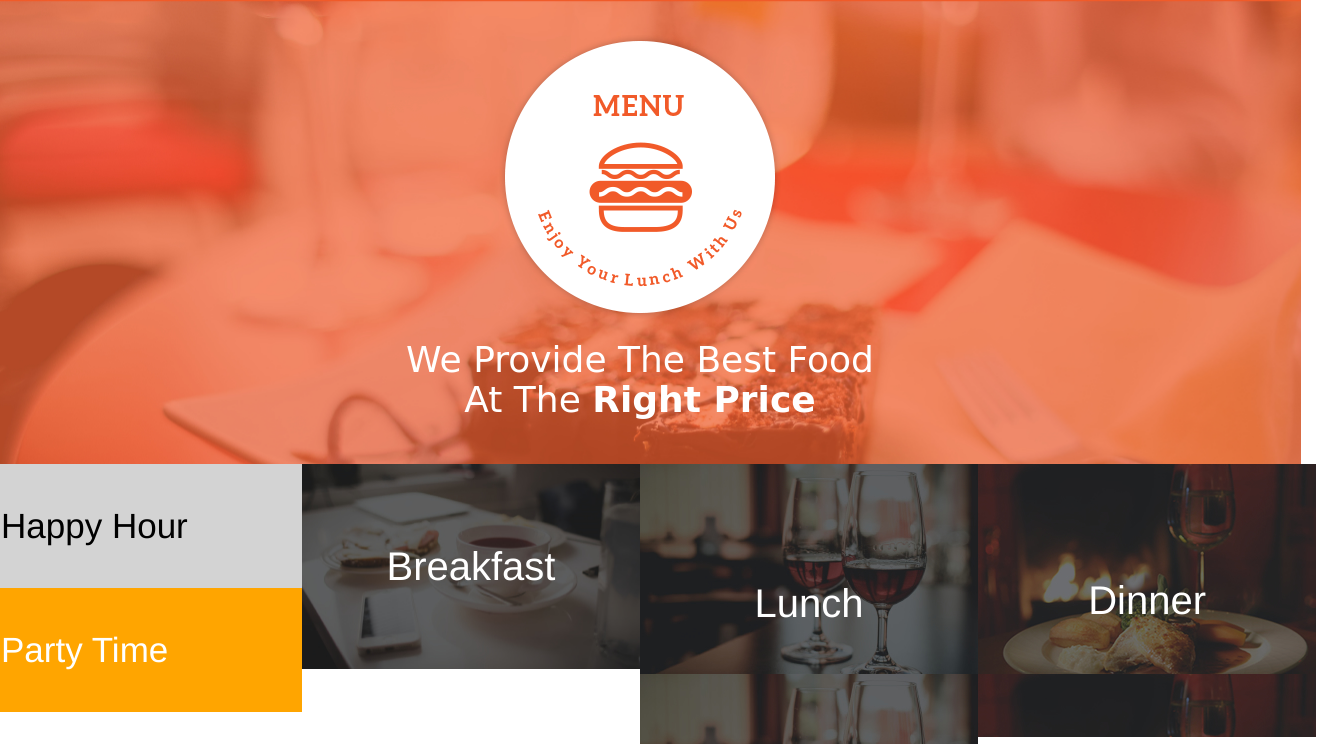
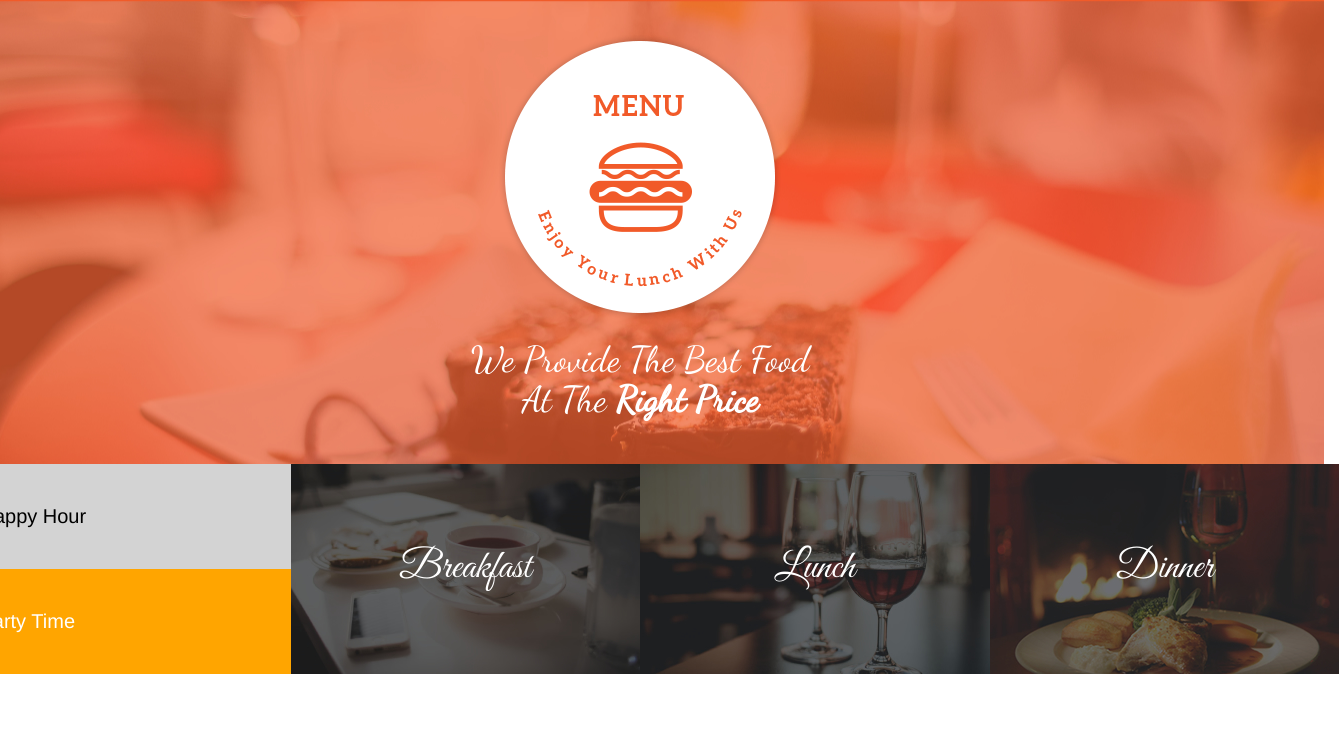
Before and after one commit to JanetIsak/My-Kitchen, a plain HTML site: page index.html in a window 1280 px wide. Shown: the top 751 px of the page, 1339 px wide, since content can reach past the window. Drawn offline with Linux system fonts and the light colour scheme.

Commit message:
add new font-styles and hover effect

```diff
--- a/css/styles.css
+++ b/css/styles.css
@@ -1,54 +1,97 @@
 .secA {
   text-align: center;
-  font-family: 'Shadows Into Light', cursive;
+  font-family: 'Dancing Script', cursive;
   color: white;
   padding: 3%;
   background-image: url(../images/assets/backgrounds/landing.jpg);
-  margin-left: -8%;
-  margin-right: -8%;
+  margin-left: -10%;
+  margin-right: -10%;
 }
 .secB {
-  margin-left: -8%;
-  margin-right: -8%;
+  margin-left: -10%;
+  margin-right: -10%;
 }
 
 #happyhour {
-  font-size: 35px;
+  font-size: 20px;
   background-color: lightgrey;
   color: black;
   padding: 11%;
   margin-bottom: 0%;
 }
 #partytime {
-  font-size: 35px;
+  font-size: 20px;
   background-color: orange;
   color: white;
   padding: 11%;
   }
 #breakfast {
   font-size: 40px;
+  font-family: 'Great Vibes', cursive;
   color: white;
   text-align: center;
   padding: 22%;
+  opacity: 1;
+  cursor: pointer;
   background-image: url(../images/assets/foodtop/breakfast.jpg);
 }
+#breakfast:hover {
+  color: black;
+  opacity: 0.9;
+  filter: alpha(opacity=70);
+}
+
 #lunch {
   font-size: 40px;
+  font-family: 'Great Vibes', cursive;
   color: white;
   text-align: center;
-  padding: 33%;
+  padding: 22%;
+  opacity: 1;
+  cursor: pointer;
   background-image: url(../images/assets/foodtop/lunch.jpg);
+}
+#lunch:hover {
+  color: black;
+  opacity: 0.9;
+  filter: alpha(opacity=70);
 }
 #dinner {
   font-size: 40px;
+  font-family: 'Great Vibes', cursive;
   color: white;
   text-align: center;
-  padding: 32%;
+  padding: 22%;
+  opacity: 1;
+  cursor: pointer;
   background-image: url(../images/assets/foodtop/dinner.jpg);
+}
+#dinner:hover {
+  color: black;
+  opacity: 0.9;
+  filter: alpha(opacity=70);
 }
 .col-md-3 {
 padding: 0%;
 }
-.secD {
+.secC {
+  margin-bottom: 55%;
+  margin-top: 10%
+}
+
 
 }
+
+
+
+
+
+
+
+
+
+
+
+#drinks2{
+  float:left;
+}
--- a/index.html
+++ b/index.html
@@ -4,6 +4,8 @@
     <meta charset="utf-8">
     <link href="css/bootstrap.css" rel="stylesheet" type="text/css">
     <link href="css/styles.css" rel="stylesheet" type="text/css">
+    <link href="https://fonts.googleapis.com/css?family=Dancing+Script|Great+Vibes" rel="stylesheet">
+    <link href="https://fonts.googleapis.com/css?family=Great+Vibes" rel="stylesheet">
     <title>My-Kitchen</title>
   </head>
   <body>
@@ -55,7 +57,7 @@
 
       <div class="secD">
         <div class="row">
-          <div class="col-md-6 ">
+          <div class="col-md-6">
             <h4>Drinks</h4>
             <h5>We also produce delicious drinks</h5>
             <p>Lorem Ipsum is simply dummy text of the printing and typesetting industry. Lorem Ipsum has been the industry's standard dummy text ever since the 1500s, when an unknown printer took a galley of type and scrambled it to make a type specimen book. It has survived not only five centuries, but also the leap into electronic typesetting, remaining essentially unchanged. It was popularised in the 1960s with the release of Letraset sheets containing Lorem Ipsum passages, and more recently with desktop publishing software like Aldus PageMaker including versions of Lorem Ipsum.</p>
@@ -63,7 +65,7 @@
           </div>
           <div class="col-md-6">
             <img src="images/assets/drink1.jpg">
-            <img src="images/assets/drink2.jpg">
+            <img id="drinks2" src="images/assets/drink2.jpg">
           </div>
         </div>
       </div>
```
